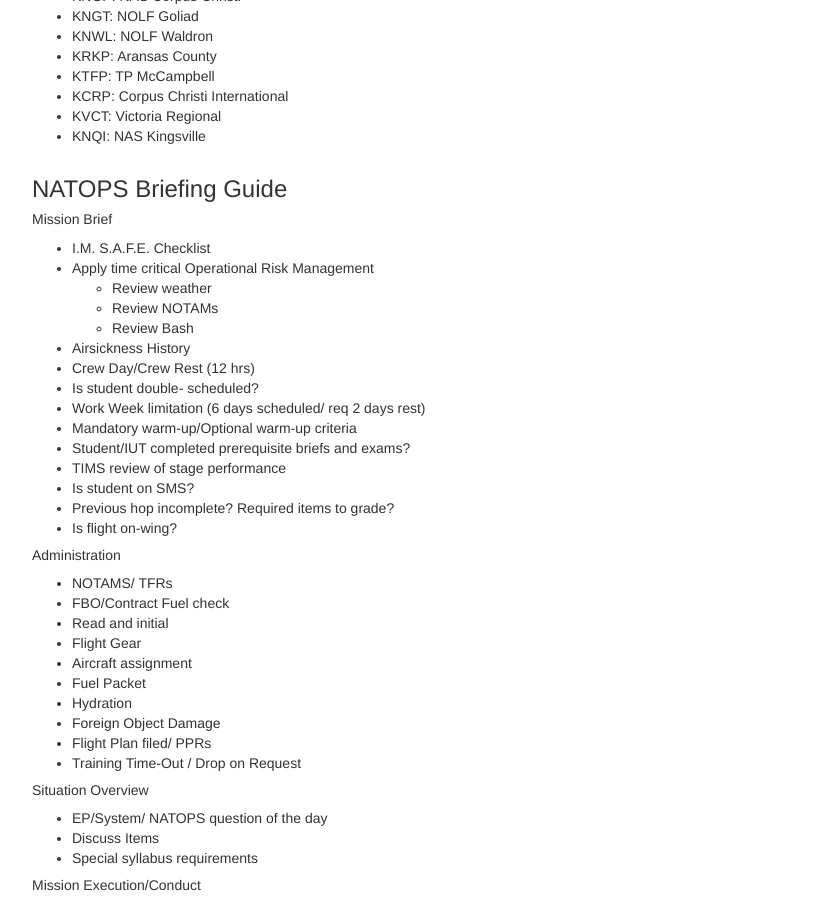
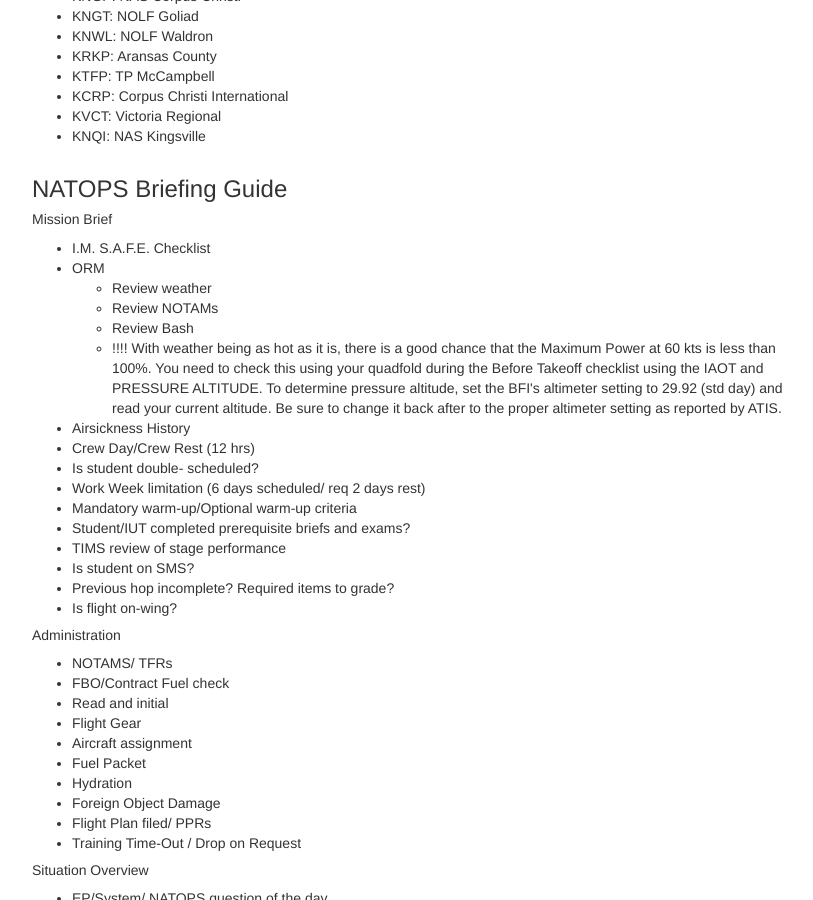
Before and after one commit to courserules/courserules.github.io, a Jekyll site: the page built from brief.html, in a window 1280 px wide and 900 px high, scrolled down 620 px. Shown: the whole window, without its empty margins (23-836 px from the left). Built offline with Jekyll 4.4.1, drawn with Linux system fonts in a browser that asks for light colours.

Commit message:
Updated read me and ORM section of brief

```diff
--- a/brief.html
+++ b/brief.html
@@ -52,11 +52,12 @@
 			<h5>Mission Brief</h5>
 			<ul>
 				<li>I.M. S.A.F.E. Checklist</li>
-				<li>Apply time critical Operational Risk Management
+				<li>ORM
 					<ul>
 						<li>Review weather</li>
 						<li>Review NOTAMs</li>
 						<li>Review Bash</li>
+						<li>!!!! With weather being as hot as it is, there is a good chance that the Maximum Power at 60 kts is less than 100%.  You need to check this using your quadfold during the Before Takeoff checklist using the IAOT and PRESSURE ALTITUDE.  To determine pressure altitude, set the BFI's altimeter setting to 29.92 (std day) and read your current altitude. Be sure to change it back after to the proper altimeter setting as reported by ATIS. </li>
 					</ul>
 				</li>
 				<li>Airsickness History</li>
```
Also changed, not shown: README.md.
